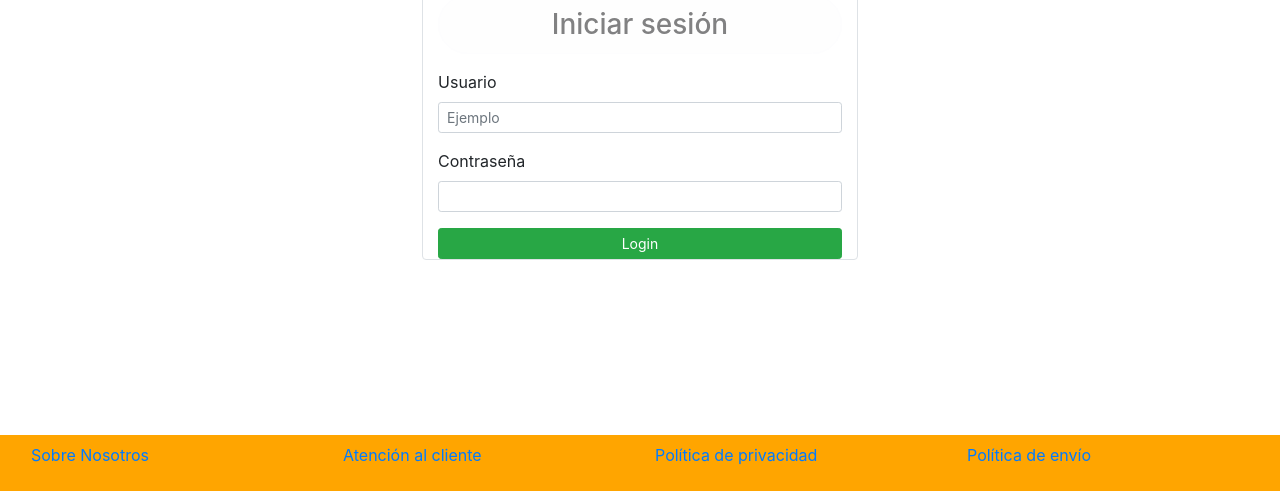
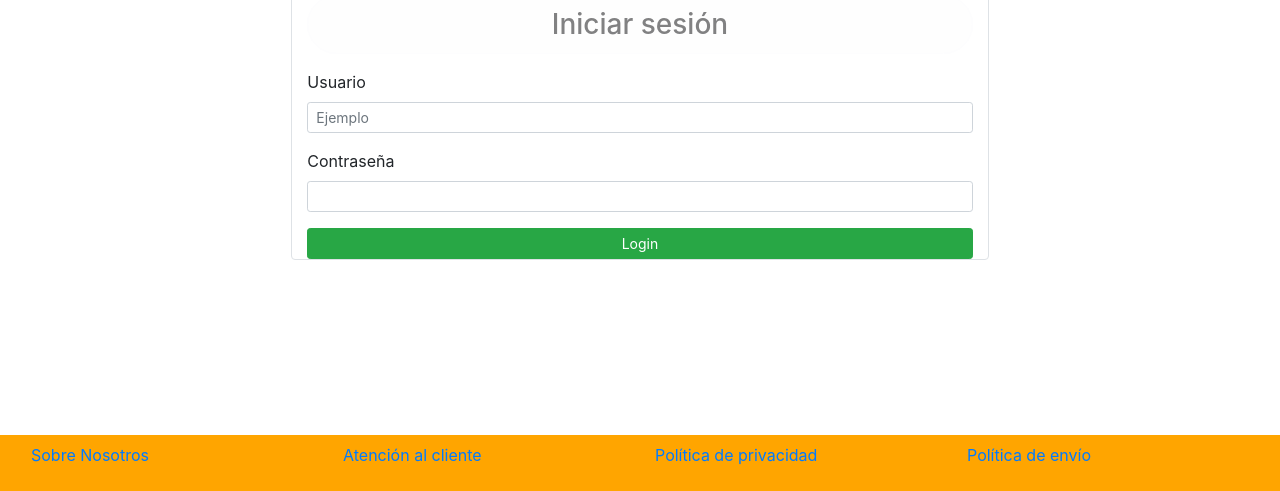
Before and after one commit to juatalfri/PGPI-GGEz-3.14, a Django app: page /login/ in a window 1280 px wide. Shown: the part 309-800 px from the top of the page. Run offline with Django 4.2, Linux system fonts and the light colour scheme; parts of the project's set-up code (start-up, migrations or seed data) failed here and were passed over; some libraries are stand-ins or nearby versions.

Commit message:
Fix HTML
Arreglada la superposición del footer sobre el contenido y ensanchado el
formulario del login y el sign up

```diff
--- a/GGez_App/templates/base.html
+++ b/GGez_App/templates/base.html
@@ -13,11 +13,22 @@
     div#game-cards {
     	row-gap: 1rem;
     }
+
+	body{
+	margin-bottom: 50px;
+}
+
+
     footer{
 	position:fixed;
 	bottom:0;
 	width: 100%;
 	justify-content: around;
+
+	}
+
+
+
   </style>
   <title>GGEz</title>
 </head>
--- a/GGez_App/templates/baseIndex.html
+++ b/GGez_App/templates/baseIndex.html
@@ -18,6 +18,10 @@
 	  bottom:0;
 	  width: 100%;
 	  justify-content: around;
+}
+	body{
+	margin-bottom: 50px;
+}
   </style>
   <title>GGEz</title>
 </head>
--- a/GGez_App/templates/baseInformacion.html
+++ b/GGez_App/templates/baseInformacion.html
@@ -18,6 +18,10 @@
 	bottom:0;
 	width: 100%;
 	justify-content: around;
+}
+	body{
+	margin-bottom: 50px;
+}
   </style>
   <title>GGEz</title>
 </head>
--- a/GGez_App/templates/login.html
+++ b/GGez_App/templates/login.html
@@ -5,7 +5,7 @@
 
 <div class="container">
     <div class="p-3 m-3">
-        <div class="col-lg-5 rounded mx-auto border pt-4">
+        <div class="col-lg-8 rounded mx-auto border pt-4">
             <div class="text-center col">
 
                 <img
--- a/GGez_App/templates/signup.html
+++ b/GGez_App/templates/signup.html
@@ -1,14 +1,15 @@
 {% extends 'base.html' %}
+
 
 
 {% block content %}
 
-<div class="container mt-4">
+<div class="container mt-10">
 
     <div class="p-3 m-3">
 
 
-        <div class="col-lg-5 rounded mx-auto border pt-4">
+        <div class="col-lg-8 rounded mx-auto border pt-4" style="padding-bottom:10px">
             <div class="text-center col">
 
                 <img
```
Also changed, not shown: GGez_App/templates/baseCatalogo.html (+7 -4 lines).
